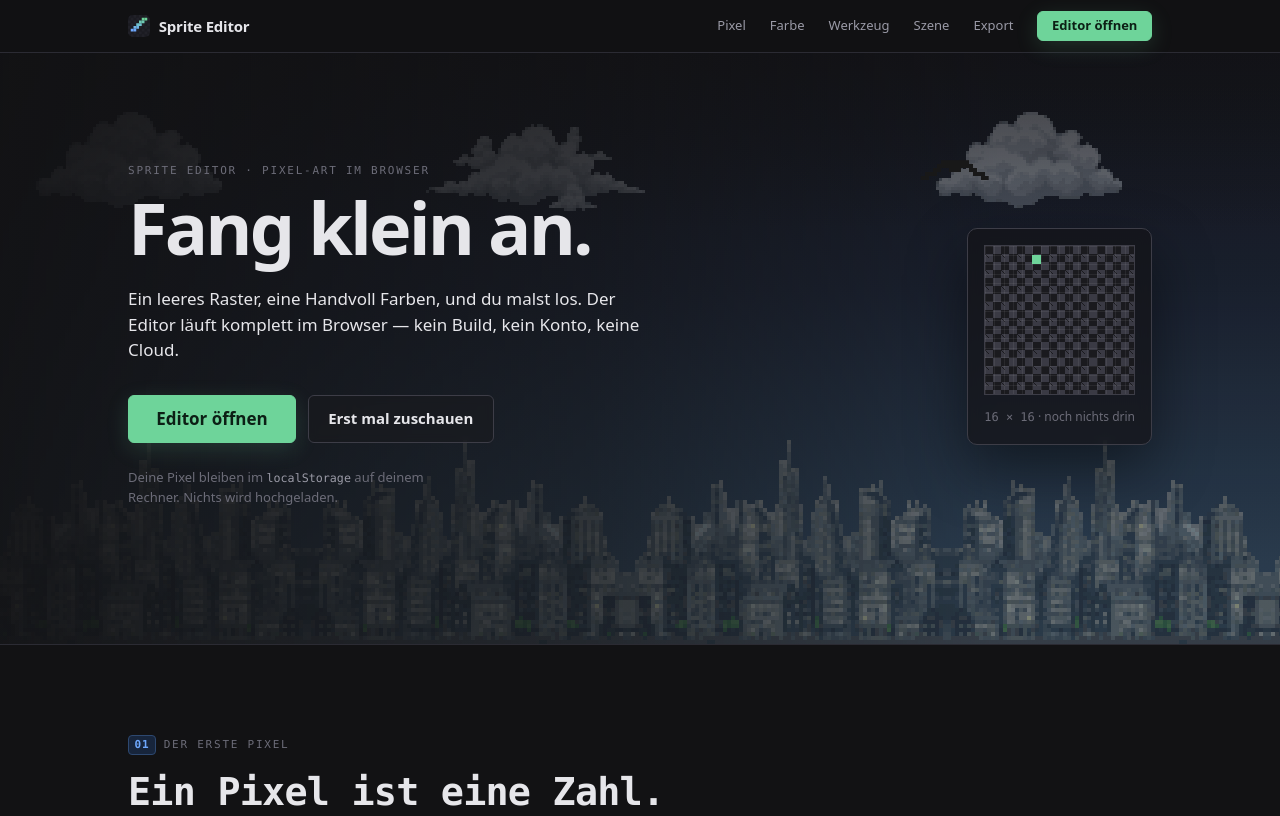
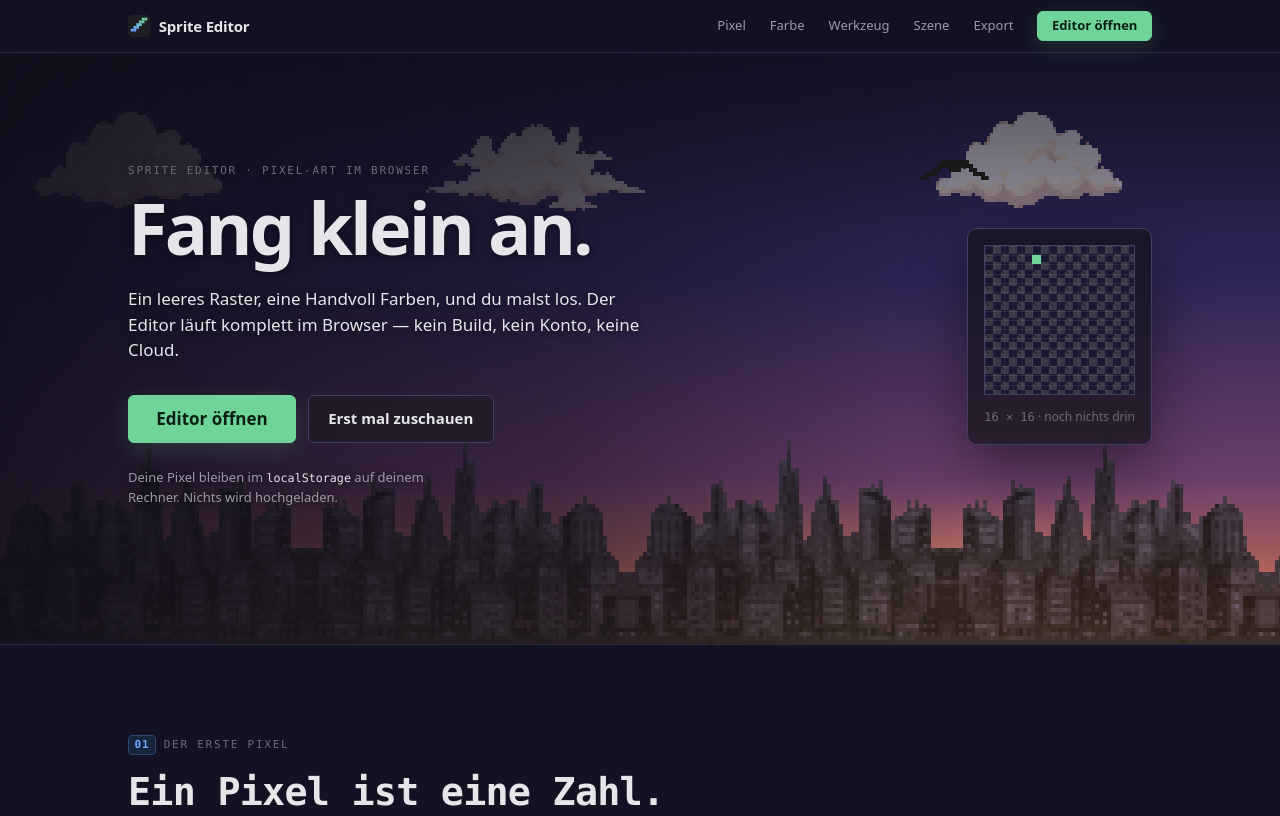
Before and after one commit to Marco-Jan/sprite-editor, a plain HTML site: page index.html in a window 1280 px wide. Shown: the top 816 px of the page. Drawn offline with Linux system fonts and the light colour scheme.

Commit message:
Landingpage: Farb-Pass, das Graue raus
Im Browser gegengeschaut - die Seite war durchgehend grau. Ursache waren die
entsaettigten Blaugrau-Tokens des Himmels (#12131a bis #33485c): das las sich
als Nacht-Smog statt als Abendstimmung, und der neutrale Seitengrund verstaerkte
das noch.

- Himmel ist jetzt eine Abenddaemmerung: Indigo oben, Violett in der Mitte,
  warmes Rot am Horizont, plus ein Sonnenrest als radialer Schein hinter der
  Skyline. Das ist der Farbtraeger der ganzen Seite
- Wolken werden per Filter warm angestrahlt statt neutralgrau zu bleiben
- Skyline steht als dunkle Silhouette gegen das Licht (abgedunkelt, ins
  Violette gezogen), statt als graue Masse davor
- Baumreihen im Abendton nachgezogen, die nahe eine Spur waermer
- Flaechen-Tokens leicht ins Indigo verschoben, damit die Abschnitte unter
  demselben Himmel stehen wie die Kulisse; Linien und Kopfzeile mit
- Station 02 bekommt zwei warme Ecklichter, sie ist die Farb-Station

Dabei ein Lesbarkeitsproblem behoben, das vorher schon bestand: die Notiz
unter den Knoepfen stand in --text-dim ueber der hellen Skyline und war kaum
zu lesen. Jetzt eine Stufe heller plus weicher Schatten fuer allen Text auf
der Kulisse, im Hero wie im Abschlussband.

Geprueft: alle Klassen haben weiter eine Regel, Klammern ausgeglichen, keine
externen URLs, alle CSS-Pfade aufloesbar, reduced-motion unveraendert.

```diff
--- a/landing.css
+++ b/landing.css
@@ -16,14 +16,17 @@
   color-scheme: dark;
 
   /* Flaechen — aus dem Editor */
-  --bg:          #121214;
-  --surface-1:   #1a1a1e;
-  --surface-2:   #202026;
-  --surface-3:   #292930;
-  --surface-4:   #33333c;
+  /* Flaechen — leicht ins Indigo gezogen, damit die Seite unter demselben
+     Abendhimmel steht wie die Kulisse. Neutrales Grau liess alles wie eine
+     beliebige dunkle Website aussehen. */
+  --bg:          #131222;
+  --surface-1:   #1a1830;
+  --surface-2:   #221f3a;
+  --surface-3:   #2b2746;
+  --surface-4:   #383253;
 
-  --line:        #2b2b33;
-  --line-strong: #3d3d47;
+  --line:        #2e2a48;
+  --line-strong: #443e63;
 
   --text:        #e6e6ea;
   --text-muted:  #9a9aa6;
@@ -49,11 +52,14 @@
   --leaf:      #5d9642;
   --leaf-deep: #21492c;
 
-  /* Himmel — Daemmerung, oben am Seitengrund angeschlossen */
-  --sky-top:  #12131a;
-  --sky-mid:  #1a2130;
-  --sky-low:  #26374a;
-  --sky-horizon: #33485c;
+  /* Himmel — Abenddaemmerung. Oben schliesst er an den Seitengrund an,
+     unten glueht der Horizont warm: das ist der Farbtraeger der Seite.
+     Vorher waren das entsaettigte Blaugraus, die wie Smog wirkten. */
+  --sky-top:     #171630;
+  --sky-mid:     #2e2557;
+  --sky-low:     #6b3f6a;
+  --sky-horizon: #c26b56;
+  --sky-glow:    #f0a35e;   /* Sonnenrest direkt ueber der Kante */
 
   --on-primary: #0c1f15;
 
@@ -284,7 +290,8 @@ kbd {
 .band--warm {
   max-width: none;
   background:
-    radial-gradient(120% 140% at 12% 0%, rgba(176, 120, 72, 0.10) 0%, transparent 60%),
+    radial-gradient(120% 140% at 12% 0%, rgba(216, 168, 96, 0.16) 0%, transparent 62%),
+    radial-gradient(90% 120% at 92% 100%, rgba(194, 107, 86, 0.12) 0%, transparent 60%),
     var(--surface-1);
   border-block: 1px solid var(--line);
 }
@@ -295,7 +302,7 @@ kbd {
   position: sticky;
   top: 0;
   z-index: 40;
-  background: rgba(18, 18, 20, 0.88);
+  background: rgba(19, 18, 34, 0.9);
   border-bottom: 1px solid var(--line);
   backdrop-filter: blur(10px);
 }
@@ -350,13 +357,21 @@ kbd {
 .scene-sky {
   position: absolute;
   inset: 0;
-  background: linear-gradient(
-    to bottom,
-    var(--sky-top) 0%,
-    var(--sky-mid) 40%,
-    var(--sky-low) 74%,
-    var(--sky-horizon) 100%
-  );
+  background:
+    /* Die untergehende Sonne — sitzt hinter der Skyline und gibt der
+       ganzen Kulisse ihr warmes Gegenlicht. */
+    radial-gradient(46% 34% at 72% 100%,
+      rgba(240, 163, 94, 0.55) 0%,
+      rgba(240, 163, 94, 0.22) 42%,
+      transparent 72%),
+    linear-gradient(
+      to bottom,
+      var(--sky-top) 0%,
+      var(--sky-mid) 38%,
+      var(--sky-low) 72%,
+      var(--sky-horizon) 92%,
+      var(--sky-glow) 100%
+    );
 }
 
 /* Lesbarkeit: der Text liegt auf einem Schleier, nicht auf dem Himmel. */
@@ -365,8 +380,8 @@ kbd {
   inset: 0;
   z-index: 2;
   background:
-    linear-gradient(to right, rgba(18, 18, 20, 0.92) 0%, rgba(18, 18, 20, 0.55) 46%, rgba(18, 18, 20, 0.1) 78%),
-    linear-gradient(to bottom, rgba(18, 18, 20, 0.55) 0%, rgba(18, 18, 20, 0) 30%);
+    linear-gradient(to right, rgba(16, 14, 26, 0.9) 0%, rgba(16, 14, 26, 0.5) 44%, rgba(16, 14, 26, 0) 76%),
+    linear-gradient(to bottom, rgba(16, 14, 26, 0.5) 0%, rgba(16, 14, 26, 0) 30%);
 }
 
 /* Alle waagerecht laufenden Ebenen teilen diese Basis. Der Versatz
@@ -384,21 +399,27 @@ kbd {
   will-change: background-position;
 }
 
+/* Die Wolken-PNG ist neutralgrau. Der Filter faerbt sie warm an, damit sie
+   im Abendlicht stehen statt als Smogbaenke davor. */
 .layer--clouds {
   top: 8%;
   height: 120px;
   background-image: url("assets/landing/clouds.png");
   background-size: 900px 120px;
-  opacity: 0.42;
+  opacity: 0.5;
+  filter: brightness(1.15) sepia(0.55) saturate(1.7) hue-rotate(-12deg);
   animation-name: driftClouds;
   animation-duration: 190s;
 }
+/* Gegen einen hellen Horizont gehoert die Stadt als dunkle Silhouette —
+   abgedunkelt und ins Violette gezogen, statt grau davorzustehen. */
 .layer--skyline {
   bottom: 0;
   height: 204px;
   background-image: url("assets/landing/skyline.png");
   background-size: 640px 204px;
-  opacity: 0.55;
+  opacity: 0.85;
+  filter: brightness(0.42) saturate(0.5) sepia(0.4) hue-rotate(215deg);
   animation-name: driftSkyline;
   animation-duration: 240s;
 }
@@ -407,8 +428,8 @@ kbd {
   height: 76px;
   background-image: url("assets/landing/deco-band.png");
   background-size: 340px 76px;
-  opacity: 0.5;
-  filter: brightness(0.6) saturate(0.7);
+  opacity: 0.62;
+  filter: brightness(0.5) saturate(0.75) sepia(0.3) hue-rotate(-8deg);
   transform: scaleX(-1);
   animation-name: driftDecoFar;
   animation-duration: 150s;
@@ -418,6 +439,7 @@ kbd {
   height: 152px;
   background-image: url("assets/landing/deco-band.png");
   background-size: 680px 152px;
+  filter: saturate(1.1) sepia(0.12);
   animation-name: driftDecoNear;
   animation-duration: 96s;
 }
@@ -507,6 +529,16 @@ kbd {
   align-items: center;
 }
 .hero-text .lead { color: var(--text); }
+
+/* Text auf der Kulisse: der Schleier allein reicht nicht, wenn dahinter die
+   helle Skyline steht. Eine Stufe heller plus ein weicher Schatten haelt
+   auch die Kleinschrift lesbar. */
+.hero-text .note { color: var(--text-muted); }
+.hero-text .note code { color: var(--text); }
+.stage .eyebrow,
+.stage h1,
+.stage .lead,
+.stage .note { text-shadow: 0 1px 10px rgba(12, 8, 22, 0.85); }
 .cta-row {
   display: flex;
   flex-wrap: wrap;
@@ -802,6 +834,10 @@ kbd {
 .closer-inner h2 { max-width: 18ch; }
 .closer-inner .lead { max-width: 44ch; }
 .closer-inner .btn { margin-top: var(--sp-2); }
+.closer-inner .note { color: var(--text-muted); }
+.closer-inner h2,
+.closer-inner .lead,
+.closer-inner .note { text-shadow: 0 1px 10px rgba(12, 8, 22, 0.85); }
 
 /* ── 13 · Fuss ──────────────────────────────────────────────────── */
 .foot { background: var(--bg); border-top: 1px solid var(--line); }
```
